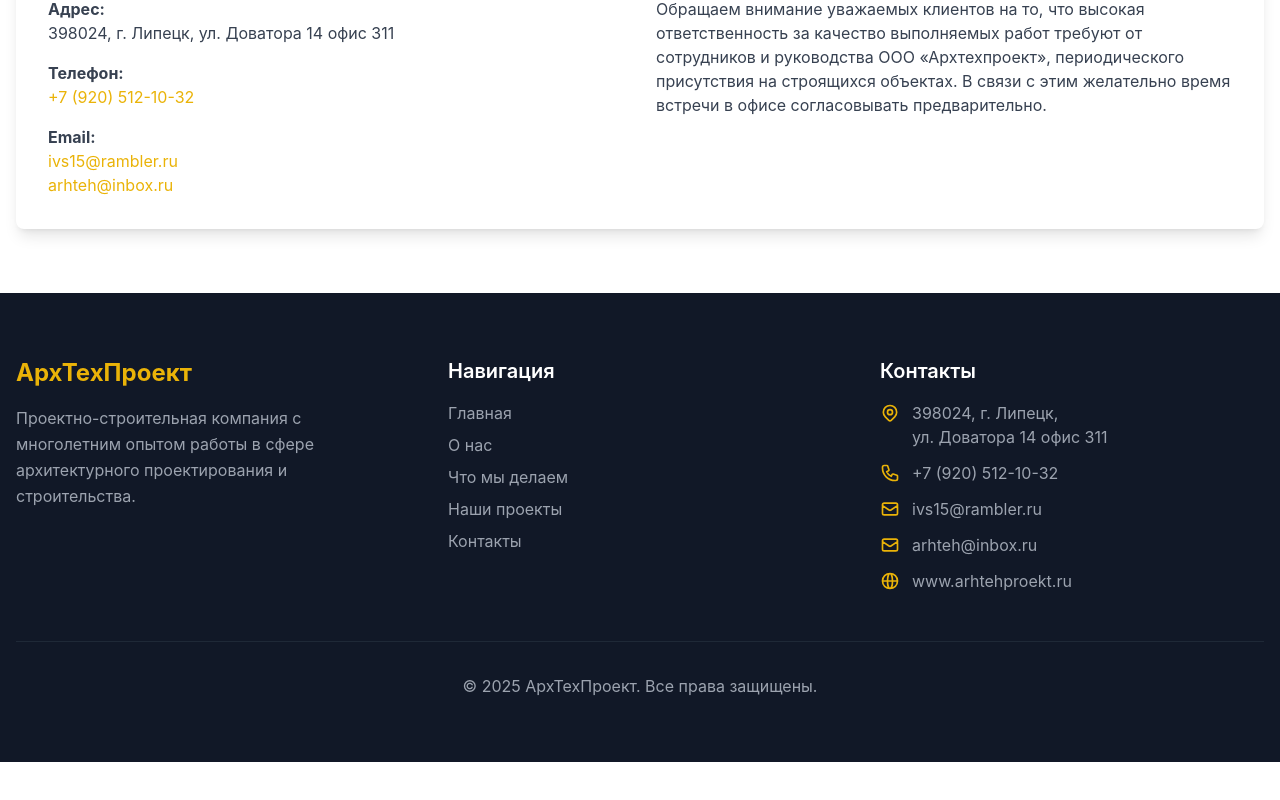
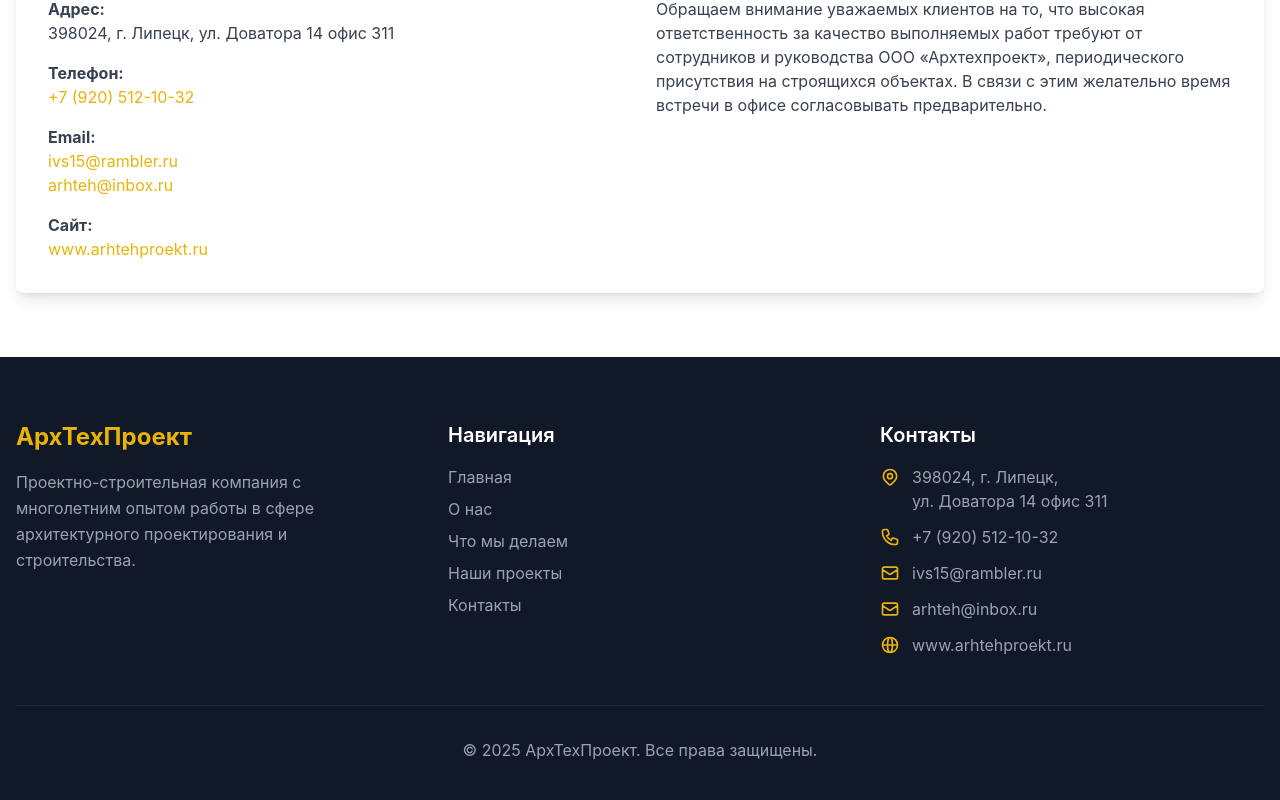
Before and after one commit to Ki3iL/arch_site, a Vue app: page / in a window 1280 px wide. Shown: the part 4309-5109 px from the top of the page. Before the commit the page ends 5071 px from the top, so only its background shows below. Built offline with nearby package versions, Linux system fonts and the light colour scheme.

Commit message:
contacts_site

```diff
--- a/src/components/sections/ContactSection.vue
+++ b/src/components/sections/ContactSection.vue
@@ -1,6 +1,10 @@
+<script setup>
+import { address, tel, email_1, email_2, site } from '@/data/contacts.js';
+</script>
+
 <template>
-  <div id="contact" class="py-16">
-    <div class="max-w-7xl mx-auto px-4">
+  <div id="contact" class="py-16 ">
+    <div class="max-w-7xl mx-auto px-4 ">
       <h2 class="text-3xl font-bold mb-12 text-center">КОНТАКТЫ</h2>
 
       <div class="bg-white rounded-lg shadow-lg p-8">
@@ -10,16 +14,20 @@
             <div class="space-y-4 text-gray-700">
               <p>
                 <strong>Адрес:</strong><br>
-                398024, г. Липецк, ул. Доватора 14 офис 311
+                {{ address }}
               </p>
               <p>
                 <strong>Телефон:</strong><br>
-                <a href="tel:+79205121032" class="text-yellow-500">+7 (920) 512-10-32</a>
+                <a :href="`tel:${tel}`" class="text-yellow-500">{{ tel }}</a>
               </p>
               <p>
                 <strong>Email:</strong><br>
-                <a href="mailto:ivs15@rambler.ru" class="text-yellow-500">ivs15@rambler.ru</a><br>
-                <a href="mailto:arhteh@inbox.ru" class="text-yellow-500">arhteh@inbox.ru</a>
+                <a :href="`mailto:${email_1}`" class="text-yellow-500">{{ email_1 }}</a><br>
+                <a :href="`mailto:${email_2}`" class="text-yellow-500">{{ email_2 }}</a>
+              </p>
+              <p>
+                <strong>Сайт:</strong><br>
+                <a :href="site" class="text-yellow-500">{{ site }}</a>
               </p>
             </div>
           </div>
```
Also changed, not shown: src/views/Contacts.vue (deleted, +0 -39 lines).
